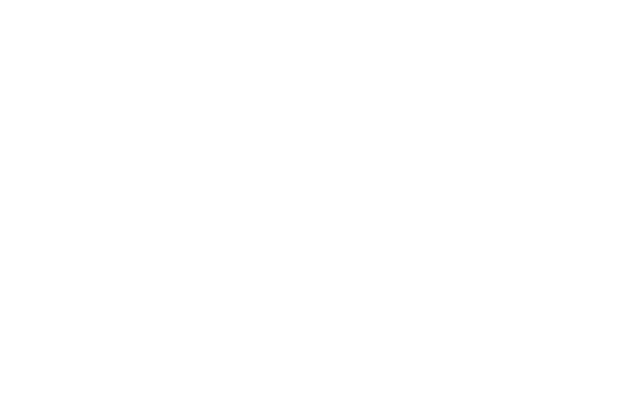
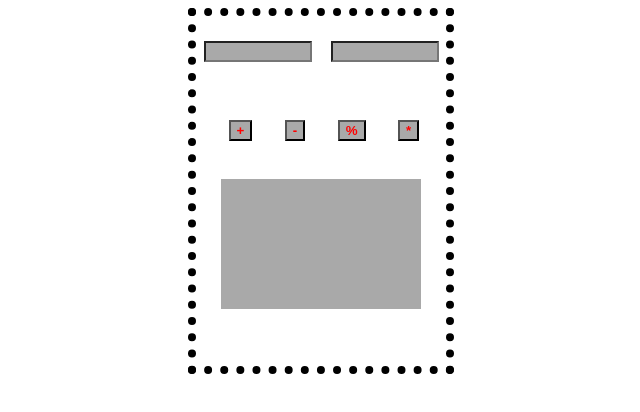
Before and after one commit to madduxTim/NSS-Exercise-Calculator, a plain HTML site: page index.html in a window 1280 px wide. Shown: the whole page, without its empty margins (319-959 px from the left). Drawn offline with Linux system fonts and the light colour scheme.

Commit message:
Lunch break.

```diff
--- a/calculator.js
+++ b/calculator.js
@@ -1 +1,44 @@
 "use strict"
+
+// In your JavaScript, put an event listener on each of the buttons.
+for (let i = 0; i < document.getElementsByClassName("buttons").length; i++) {
+    document.getElementsByClassName("buttons")[i].addEventListener("click", function() {
+        console.log("hey");
+    });
+}
+// Copy the code below an implement a basic calculator.
+// When the user performs one of the operations, output the result to another DOM element of your choice.
+
+/*
+  Create a function that multiplies two numbers
+  passed in as arguments. Return the product.
+ */
+
+
+/*
+  Create a function that adds two numbers
+  passed in as arguments. Return the sum.
+ */
+
+
+/*
+  Create a function that subtracts two numbers
+  passed in as arguments. Return the difference.
+ */
+
+
+/*
+  Create a function that divides two numbers
+  passed in as arguments. Return the quotient.
+ */
+
+
+
+/*
+  Create a function that accepts three arguments.
+    1. First number
+    2. Second number
+    3. A function that performs an operation on them
+
+  Return the value of the operation.
+ */
--- a/index.html
+++ b/index.html
@@ -1,10 +1,21 @@
 <!DOCTYPE html>
 <html>
 <head>
-    <title></title>
+    <title>Robots!</title>
+    <link rel="stylesheet" type="text/css" href="main.css">
 </head>
 <body>
-    <div id="container">
+    <div id="calculator">
+<!--   Create an HTML file that has two input fields to accept the two numbers to perform operations on.   -->
+        <input type="text" id="input1"></input>
+        <input type="text" id="input2"></input>
+<!--   Create 4 buttons to perform each of the basic mathematical functions (add, subtract, multiply, divide).   -->
+        <button class="buttons">  +  </button>
+        <button class="buttons">  -  </button>
+        <button class="buttons">  % </button>
+        <button class="buttons">  *  </button>
+        <div id="output">
+        </div>
     </div>
 <script type="text/javascript" src="calculator.js"></script>
 </body>
--- /dev/null
+++ b/main.css
@@ -0,0 +1,37 @@
+#calculator {
+    border: 8px dotted black;
+    margin: 0 auto;
+    max-width: 250px;
+    height: 350px;
+}
+
+#input1 {
+    float: left;
+    margin: 10% 3% 3% 3%;
+    width: 40%;
+    background-color: darkgrey;
+}
+
+#input2 {
+    float: right;
+    margin: 10% 3% 3% 3%;
+    width: 40%;
+    background-color: darkgrey;
+}
+
+.buttons {
+    font-weight: bolder;
+    float: left;
+    margin-left: 13%;
+    margin-top: 20%;
+    background-color: darkgrey;
+    color: red;
+}
+
+#output {
+    background-color: darkgrey;
+    height: 130px;
+    width: 200px;
+    margin: 65% auto;
+    text-align: center;
+}
```
